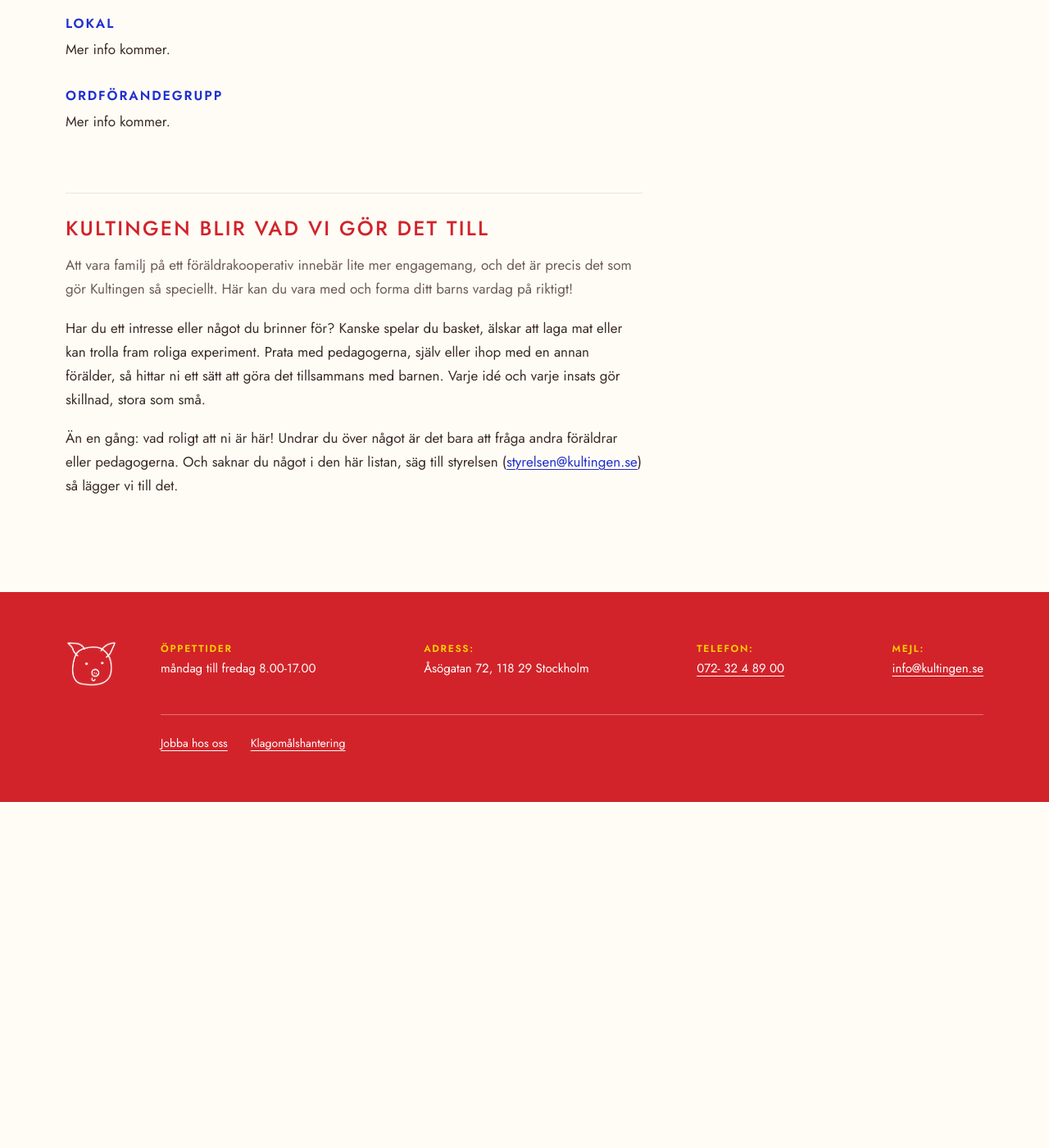
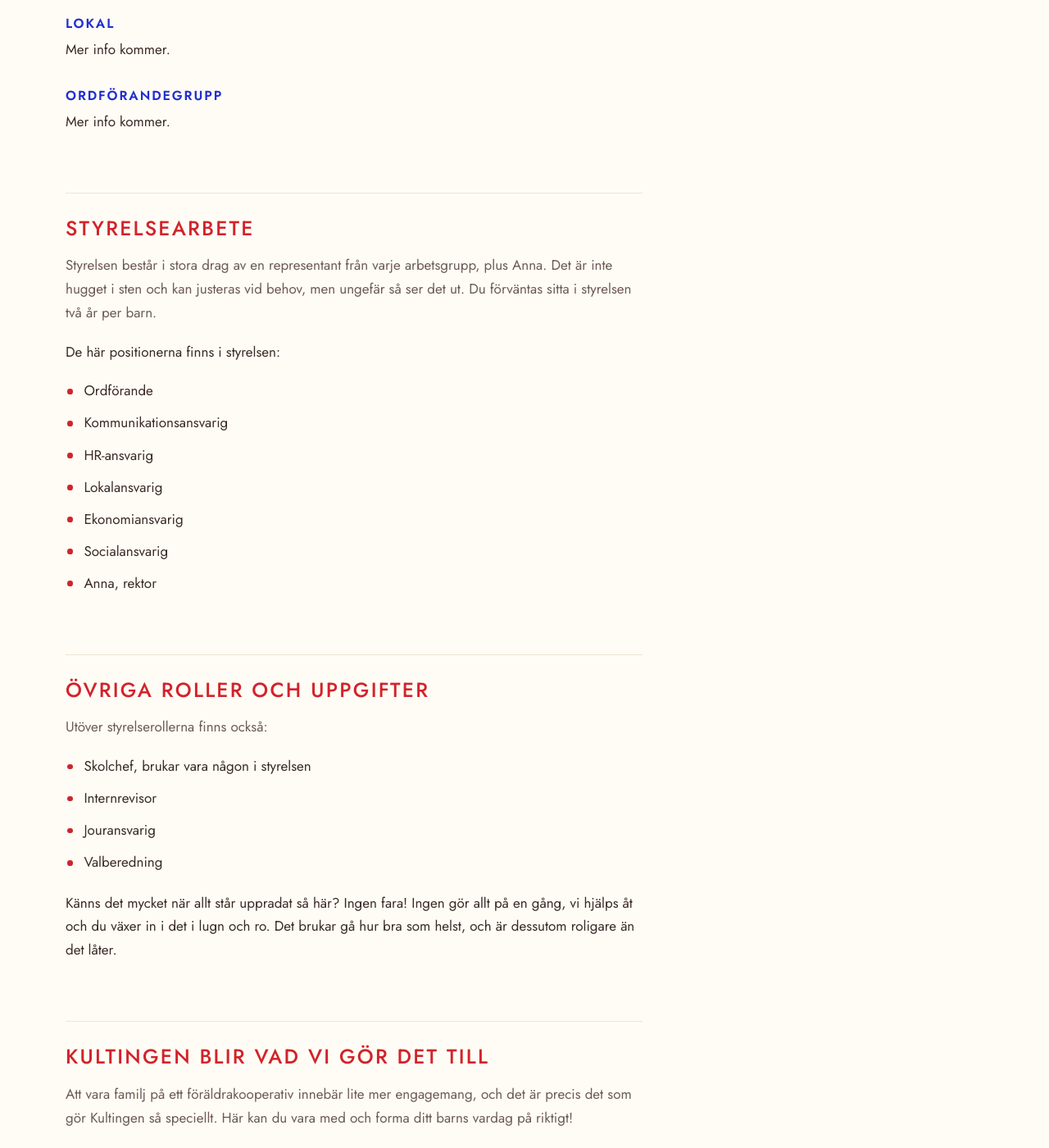
Before and after one commit to forskolan-kultingen/kultingen-se, a Jekyll site: the page built from valkommen.md, in a window 1280 px wide and 1400 px high, scrolled down 3247 px. Shown: the whole window at 82% size. Built offline with Jekyll 4.4.1, drawn with Linux system fonts in a browser that asks for light colours; our own code applies the rules of GitHub Pages for plain Markdown files; before the commit the page ends 4225 px from its top, so only the background shows below that.

Commit message:
Välkommen: sektioner om styrelsearbete och övriga roller
Co-Authored-By: Claude Fable 5.2 <noreply@anthropic.com>
Claude-Session: https://claude.ai/code/session_01EdniWZPqDYEtHH9vDEZxiB

```diff
--- a/valkommen.md
+++ b/valkommen.md
@@ -102,6 +102,31 @@ Mer info kommer.
 
 Mer info kommer.
 
+## Styrelsearbete
+
+Styrelsen består i stora drag av en representant från varje arbetsgrupp, plus Anna. Det är inte hugget i sten och kan justeras vid behov, men ungefär så ser det ut. Du förväntas sitta i styrelsen två år per barn.
+
+De här positionerna finns i styrelsen:
+
+- Ordförande
+- Kommunikationsansvarig
+- HR-ansvarig
+- Lokalansvarig
+- Ekonomiansvarig
+- Socialansvarig
+- Anna, rektor
+
+## Övriga roller och uppgifter
+
+Utöver styrelserollerna finns också:
+
+- Skolchef, brukar vara någon i styrelsen
+- Internrevisor
+- Jouransvarig
+- Valberedning
+
+Känns det mycket när allt står uppradat så här? Ingen fara! Ingen gör allt på en gång, vi hjälps åt och du växer in i det i lugn och ro. Det brukar gå hur bra som helst, och är dessutom roligare än det låter.
+
 ## Kultingen blir vad vi gör det till
 
 Att vara familj på ett föräldrakooperativ innebär lite mer engagemang, och det är precis det som gör Kultingen så speciellt. Här kan du vara med och forma ditt barns vardag på riktigt!
```
